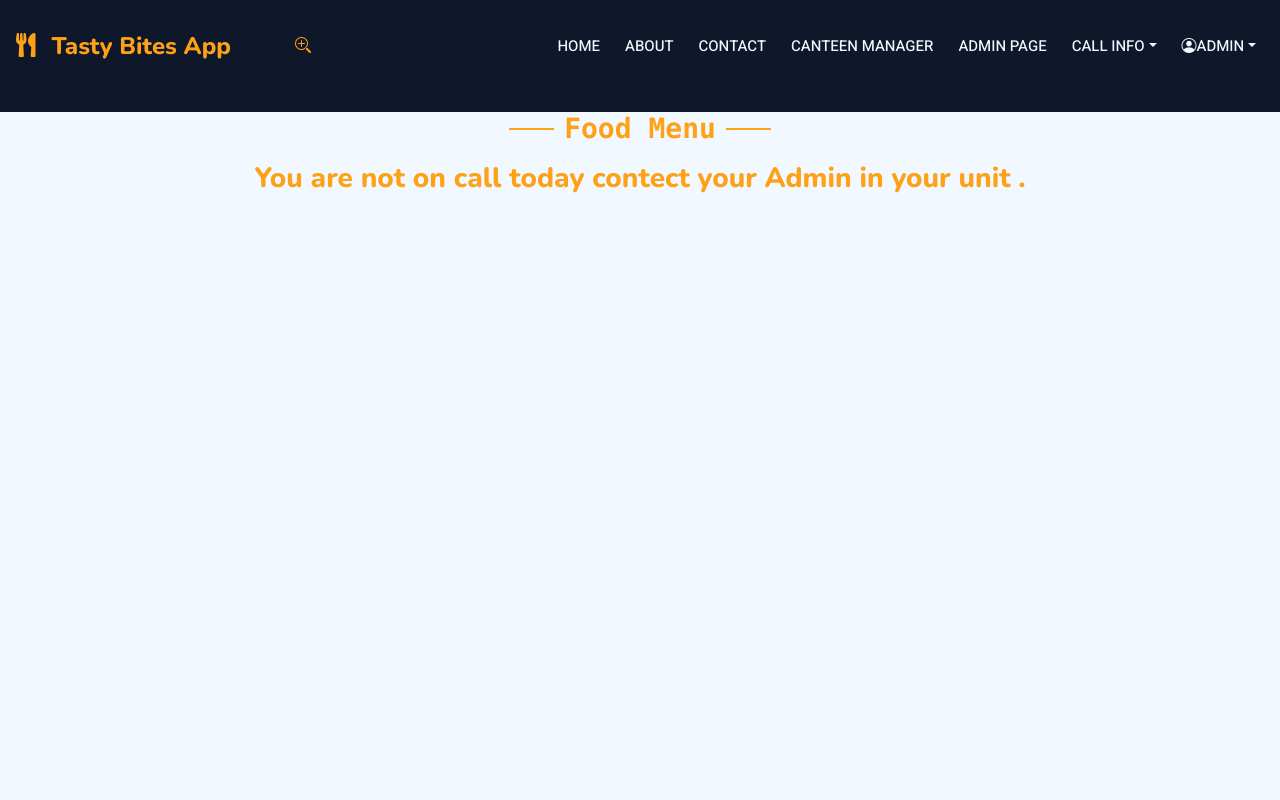
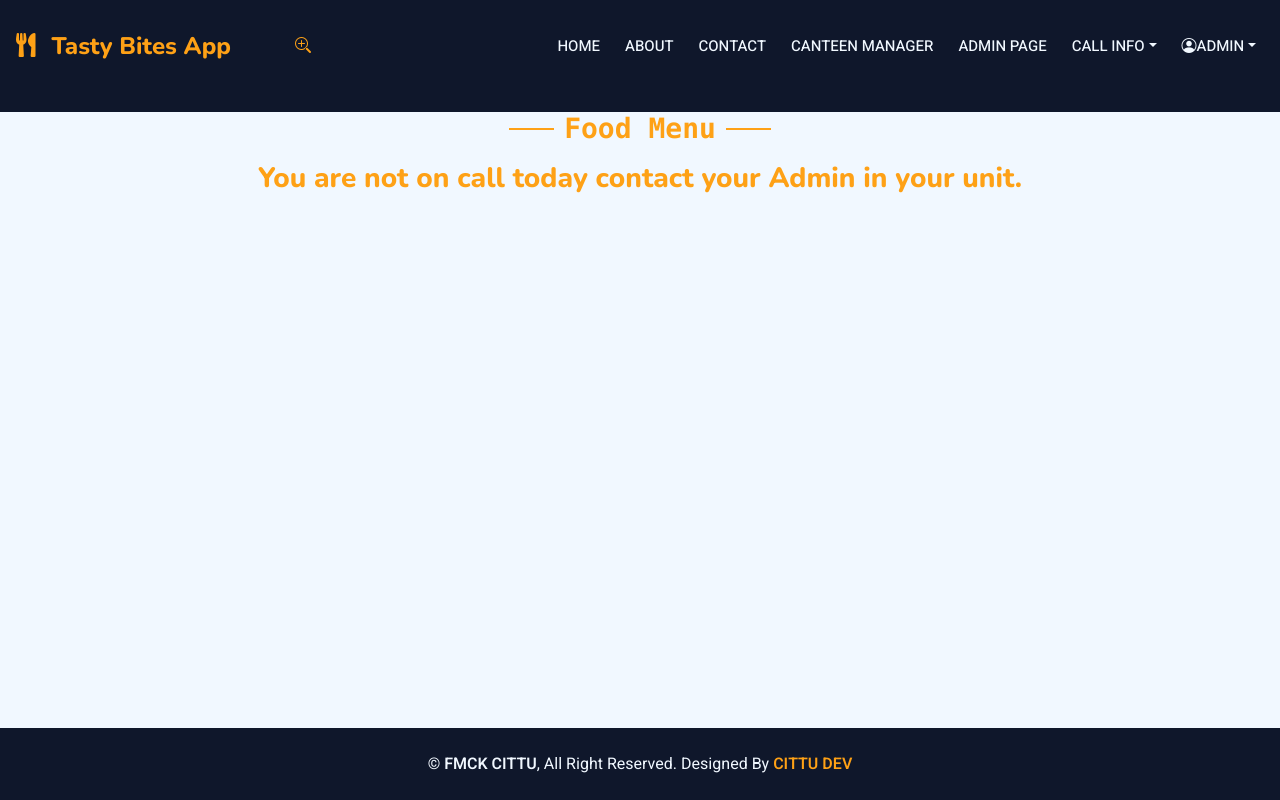
Before and after one commit to salam081/canteen, a Django app: page /meal_request in a window 1280 px wide. Run offline with Django 4.2, Linux system fonts and the light colour scheme; a user stored in the database is signed in; data comes from the database, SQL or seed files in the repository; some libraries are stand-ins or nearby versions.

Commit message:
update on footer layout

```diff
--- a/static/css/style.css
+++ b/static/css/style.css
@@ -21,14 +21,28 @@
   }
 }
 
+html,
+body {
+  height: 100%;
+  margin: 0;
+  padding: 0;
+  overflow-x: hidden;
+}
+
 body{
-  position: relative;
+  display: flex;
+  flex-direction: column;
+}
+
+main {
+  flex: 1 0 auto;
 }
 
 footer {
   flex-shrink: 0;
   position: absolute;
   bottom: 0;
+  /* width: 100%; */
 }
 
 .main-container {
--- a/templates/base/base.html
+++ b/templates/base/base.html
@@ -36,6 +36,7 @@
 
     {% include 'include/navbar.html' %}
 
+    <main>
             {% if messages %}
             <div class="container">
                 {% for message in messages %}
@@ -49,9 +50,9 @@
         {% block content %}
 
         {% endblock content %}
-   {% comment %}
+    </main>
+
    {% include 'include/footer.html' %}
-    {% endcomment %}
     <!-- JavaScript Libraries -->
     <script src="https://code.jquery.com/jquery-3.4.1.min.js"></script>
     <script src="https://cdn.jsdelivr.net/npm/bootstrap@5.0.0/dist/js/bootstrap.bundle.min.js"></script>
--- a/templates/include/footer.html
+++ b/templates/include/footer.html
@@ -1,4 +1,4 @@
-<span class="footer container-fluid bg-dark text-light text-center flex justify-content-center align-items-center p-4 wow" data-wow-delay="0.1s">
+<span class="footer mt-2 container-fluid bg-dark text-light text-center flex justify-content-center align-items-center p-4 wow" data-wow-delay="0.1s">
     <!-- <div class="container"> -->
             <!-- <div class=""> -->
                 <span>
--- a/templates/include/navbar.html
+++ b/templates/include/navbar.html
@@ -29,9 +29,6 @@
                         <a href="{% url 'user_roster' %}" class="dropdown-item">My Roster</a>
                         <a href="{% url 'meal_request' %}" class="dropdown-item" >Request Meal</a>
                         <a href="{% url 'meal_request_details' %}" class="dropdown-item" >Request Details</a>
-
-
-
                     </div>
                 </div>
                 <div class="nav-item dropdown">
--- a/templates/main/meal_request.html
+++ b/templates/main/meal_request.html
@@ -12,8 +12,9 @@
   <div class="text-center mb-2 wow fadeInUp" data-wow-delay="0.1s">
     <h3 class="section-title ff-secondary text-center text-primary font-monospace">Food Menu</h3>
   </div>
+
   {% if not on_call %}
-    <h3 class="text-primary text-center">You are not on call today contect your Admin in your unit .</h3>
+    <h3 class="text-primary text-center">You are not on call today contact your Admin in your unit.</h3>
      {% else %}
      <div class="row g-5">
       <div
```
Also changed, not shown: templates/main/call_roster.html (deleted, +0 -51 lines). Lines whose indentation alone changed are shown as unchanged.
